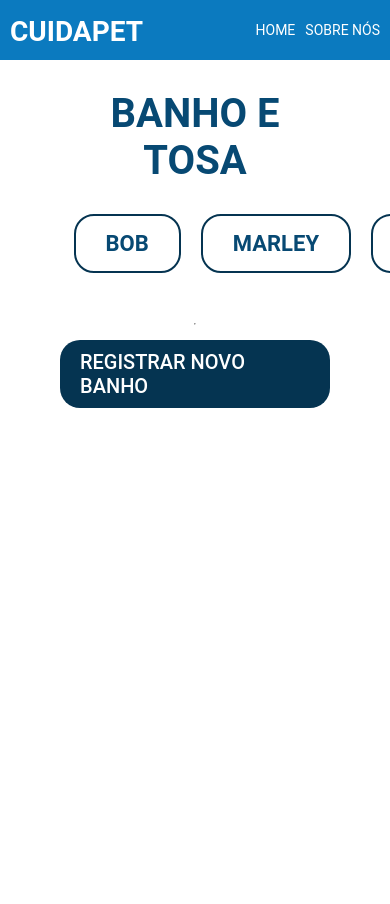
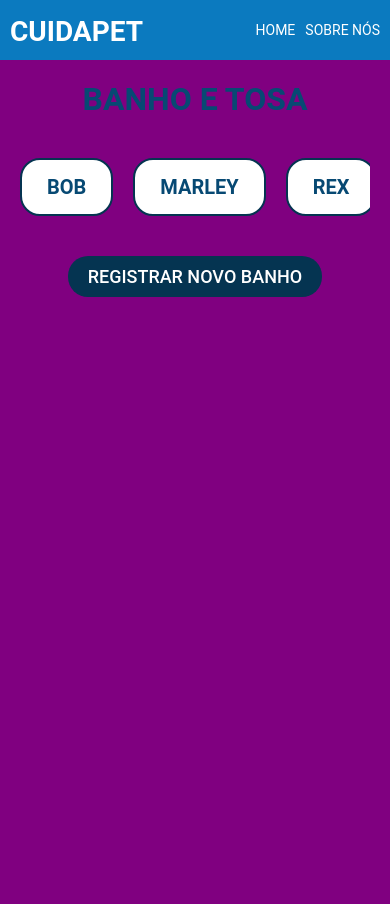
Before and after one commit to Welberth77/CuidaPet, a Python web app: template cuidapet/templates/banho_e_tosa/banho_e_tosa.html in a window 390 px wide. After the commit the page ends 297 px from the top, so only its background shows below. Run offline with Jinja, Linux system fonts and the light colour scheme; the template is opened without the code that fills it, so the values that code supplies are empty.

Commit message:
style: media querie, extra small - página banho e tosa

```diff
--- a/cuidapet/static/css/pages/banho_e_tosa.css
+++ b/cuidapet/static/css/pages/banho_e_tosa.css
@@ -1,7 +1,6 @@
 /* Estilização da seção principal */
 .banho-e-tosa {
     width: 100vw;
-    height: 100vh;
     padding: 0 60px;
     display: flex;
     flex-direction: column;
@@ -21,13 +20,17 @@
 /* Container da lista de pets */
 .banho-e-tosa-container {
     display: flex;
-    flex-direction: column;
-    width: 90%;
+    flex-direction: row;
+    width: 100%;
     margin-top: 30px;
 }
 
 /* Lista de pets */
 .lista-pets {
+    width: 100%;
+    overflow-x: auto; /* scroll para o lado */
+    white-space: nowrap;  /* Não quebra linhas */
+    padding: 10px 0;
     display: flex;
     list-style: none;
     gap: 20px;
@@ -49,6 +52,7 @@
 /* Estilo do nome do pet */
 .lista-pets li h2 {
     font-size: 22px;
+    font-weight: 600;
     color: var(--text-color-02);
 }
 
@@ -75,8 +79,6 @@
     border-radius: 20px;
     text-align: center;
     text-transform: uppercase;
-    font-size: 18px;
-    font-weight: 500;
     background-color: var(--bg-color-01);
     color: var(--text-color-01);
 }
@@ -105,10 +107,11 @@
 /* Linha divisória */
 
 .bloco-linha {
-    margin-top: 50px;
-    display: flex;
+    display: none;
+    margin-top: 10px;
     align-items: center;
     justify-content: center;
+    width: 90%;
 }
 
 .bloco-linha .linha {
@@ -140,3 +143,100 @@
     transition: 0.5s;
     background-color: var(--bg-color-02);
 }
+
+
+/* ==== MEDIA QUERIES ==== */
+/* ==== RESPONSIVIDADE ==== */
+
+/* Extra Small (XS) - Celular no modo retrato */
+@media (min-width: 0px) {
+    body {
+        background-color: purple;
+    }
+
+    /* Estilização da seção principal */
+    .banho-e-tosa {
+        width: 100vw;
+        padding: 0 20px;
+        display: flex;
+        flex-direction: column;
+        align-items: center;
+    }
+
+    /* Título da página */
+    .titulo-pagina {
+        font-size: 32px;
+        margin: 20px 0 0;
+    }
+
+    /* Container da lista de pets */
+    /* Lista de pets */
+    /* Estilo de cada item da lista de pets */
+    .lista-pets li {
+        padding: 15px 25px;
+    }
+
+    /* Estilo do nome do pet */
+    .lista-pets li h2 {
+        font-size: 20px;
+    }
+
+    /* Informações do pet */
+    /* Só é mostrada quando algum pet é selecionado */
+    .pet-info {
+        margin-top: 20px;
+        padding: 20px 30px;
+    }
+
+    .pet-info h1 {
+        font-size: 26px;
+        font-weight: 700;
+        margin-bottom: 10px;
+    }
+
+    .pet-info p {
+        font-size: 18px;
+        font-weight: 500;
+    }
+
+    /* Mensagem quando não há pets cadastrados */
+    .mensagem-vazia {
+        font-size: 18px;
+        font-weight: 500;
+        margin: 20px 0;
+    }
+
+    /* Botão de cadastro de novo pet */
+    .cadastrar-novo-pet a {
+        margin: 30px 0 0;
+        font-size: 18px;
+    }
+}
+
+/* Small (S) - Celular no modo horizontal */
+@media (min-width: 576px) {
+    body {
+        background-color: red;
+    }
+}
+
+/* Medium (M) - Tablets */
+@media (min-width: 768px) {
+    body {
+        background-color: green;
+    }
+}
+
+/* Large (L) - Laptop */
+@media (min-width: 992px) {
+    body {
+        background-color: aqua;
+    }
+}
+
+/* Extra large (xl): Desktop */
+@media (min-width: 1200px) {
+    body {
+        background-color: orange;
+    }
+}
--- a/cuidapet/static/js/index.js
+++ b/cuidapet/static/js/index.js
@@ -29,6 +29,7 @@ document.addEventListener("DOMContentLoaded", function () {
     const listaPets = document.querySelector(".lista-pets");
     const mensagemVazia = document.querySelector(".mensagem-vazia");
     const petInfo = document.querySelector(".pet-info");
+    const linha = document.querySelector(".bloco-linha");
 
     // Simulação de um banco de dados de pets
     const pets = {
@@ -45,6 +46,7 @@ document.addEventListener("DOMContentLoaded", function () {
     } else {
         listaPets.style.display = "none";
         mensagemVazia.style.display = "block";
+        linha.style.display = "block";
     }
 
     // Evento de clique para cada pet
```
